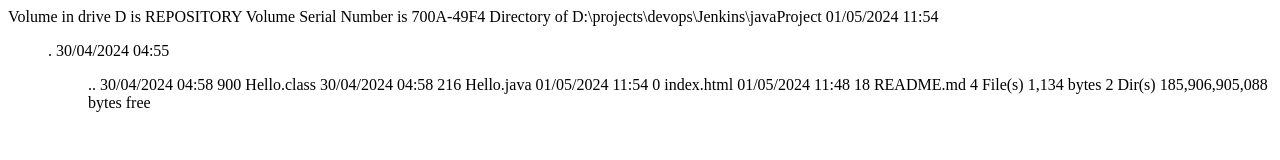
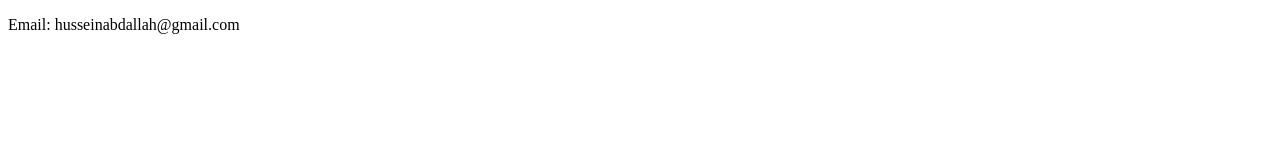
Before and after one commit to mishobo/jenkins-git, a plain HTML site: page index.html in a window 1280 px wide. Drawn offline with Linux system fonts and the light colour scheme.

Commit message:
html content

```diff
--- a/index.html
+++ b/index.html
@@ -1,13 +1,12 @@
- Volume in drive D is REPOSITORY
- Volume Serial Number is 700A-49F4
+<!DOCTYPE html>
+<html>
+    <header>
+        <title>jenkins</title>
+    </header>
+    <body>
 
- Directory of D:\projects\devops\Jenkins\javaProject
-
-01/05/2024  11:54    <DIR>          .
-30/04/2024  04:55    <DIR>          ..
-30/04/2024  04:58               900 Hello.class
-30/04/2024  04:58               216 Hello.java
-01/05/2024  11:54                 0 index.html
-01/05/2024  11:48                18 README.md
-               4 File(s)          1,134 bytes
-               2 Dir(s)  185,906,905,088 bytes free
+    </body>
+    <footer>
+        <p>Email: husseinabdallah@gmail.com</p>
+    </footer>
+</html>
```
